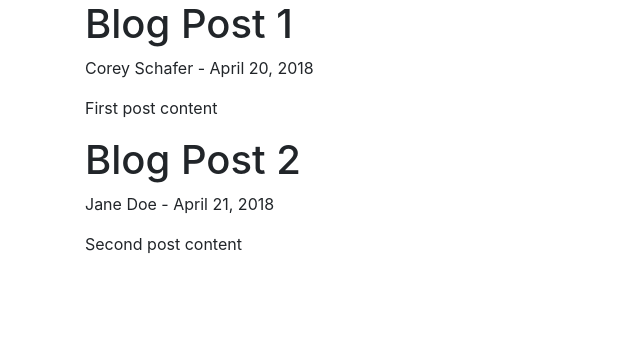
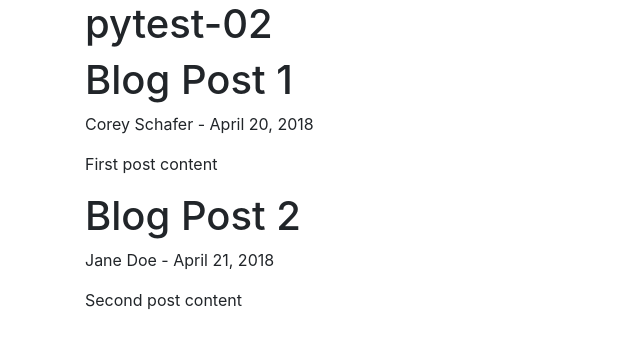
Before and after one commit to alessdelo/pytest-03, a Flask app: page / in a window 1280 px wide. Shown: the top 349 px of the page, without its empty margins (0-640 px from the left). Run offline with Flask 2, Linux system fonts and the light colour scheme; some libraries are stand-ins or nearby versions.

Commit message:
Update layout.html

```diff
--- a/templates/layout.html
+++ b/templates/layout.html
@@ -25,8 +25,18 @@
 </head>
 
 <body>
+
+
     <div class="container">
+
+        {% if title %}
+              <h1>pytest-02 - {{ title }}</h1>
+        {% else %}
+              <h1>pytest-02</h1>
+        {% endif %}
+
         {% block content %}{% endblock %}
+
     </div>
 
     <!-- Optional JavaScript -->
```
